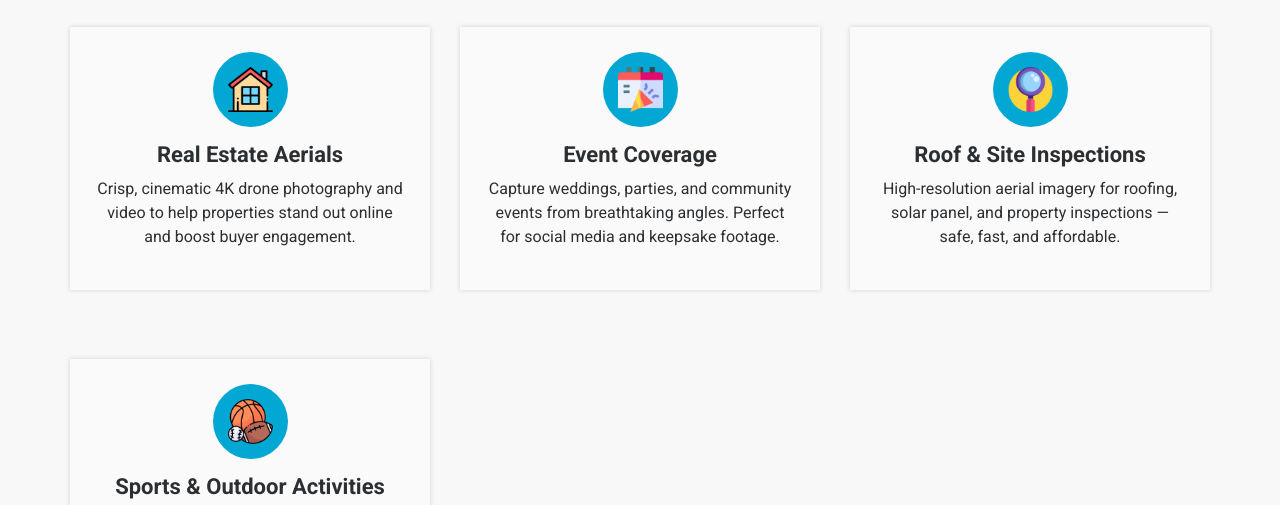
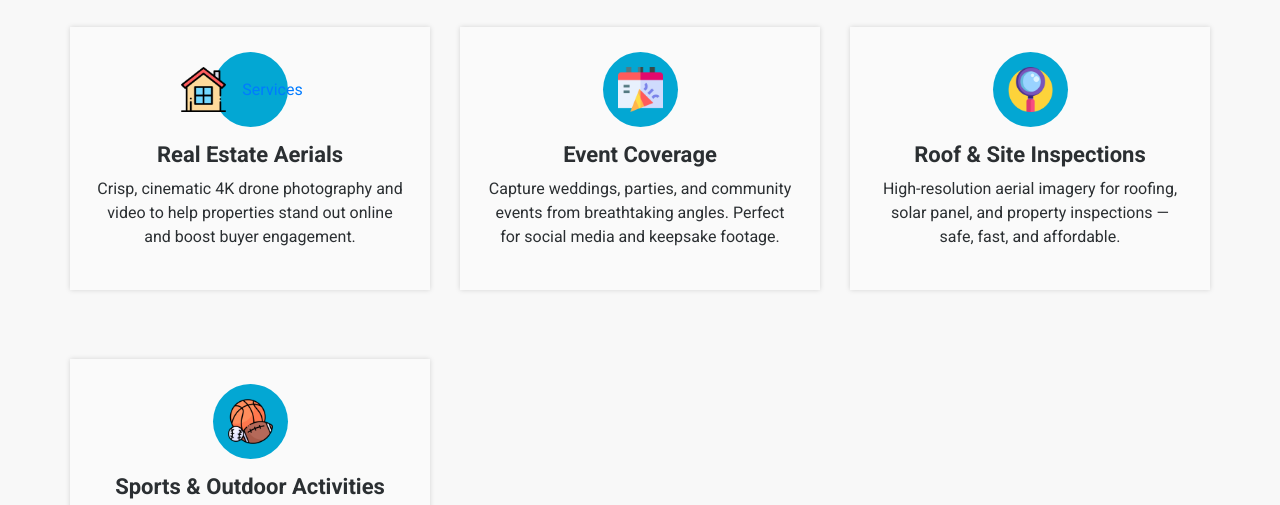
Before and after one commit to ben-merkli/DroneView-Australia, a plain HTML site: page service.html in a window 1280 px wide. Shown: the part 226-731 px from the top of the page. Drawn offline with Linux system fonts and the light colour scheme; a script that the page names is missing.

Commit message:
Update service.html

```diff
--- a/service.html
+++ b/service.html
@@ -90,6 +90,8 @@
           <div class="box ">
             <div class="img-box">
               <img src="images/home_738873.png" alt="">
+                              <a class="nav-link" href="service.html">Services</a>
+
             </div>
             <div class="detail-box">
               <h4>
```
